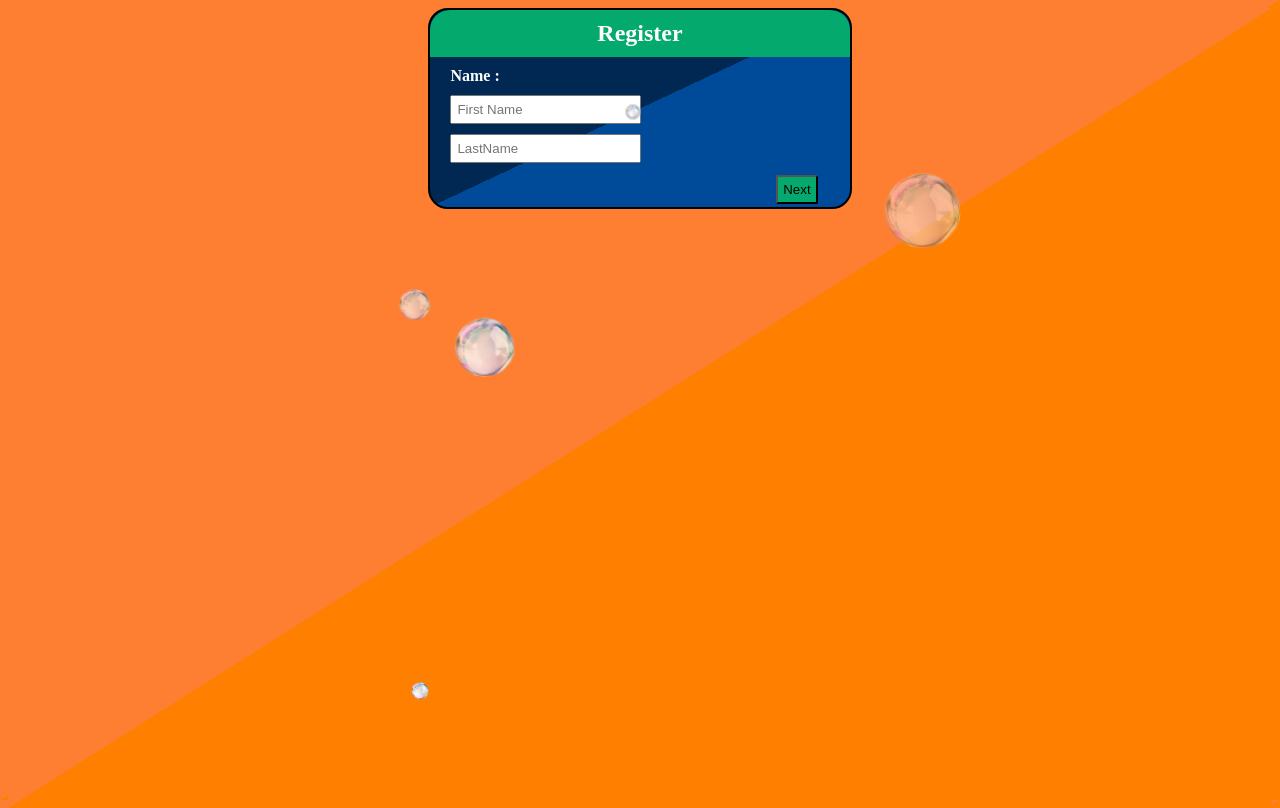
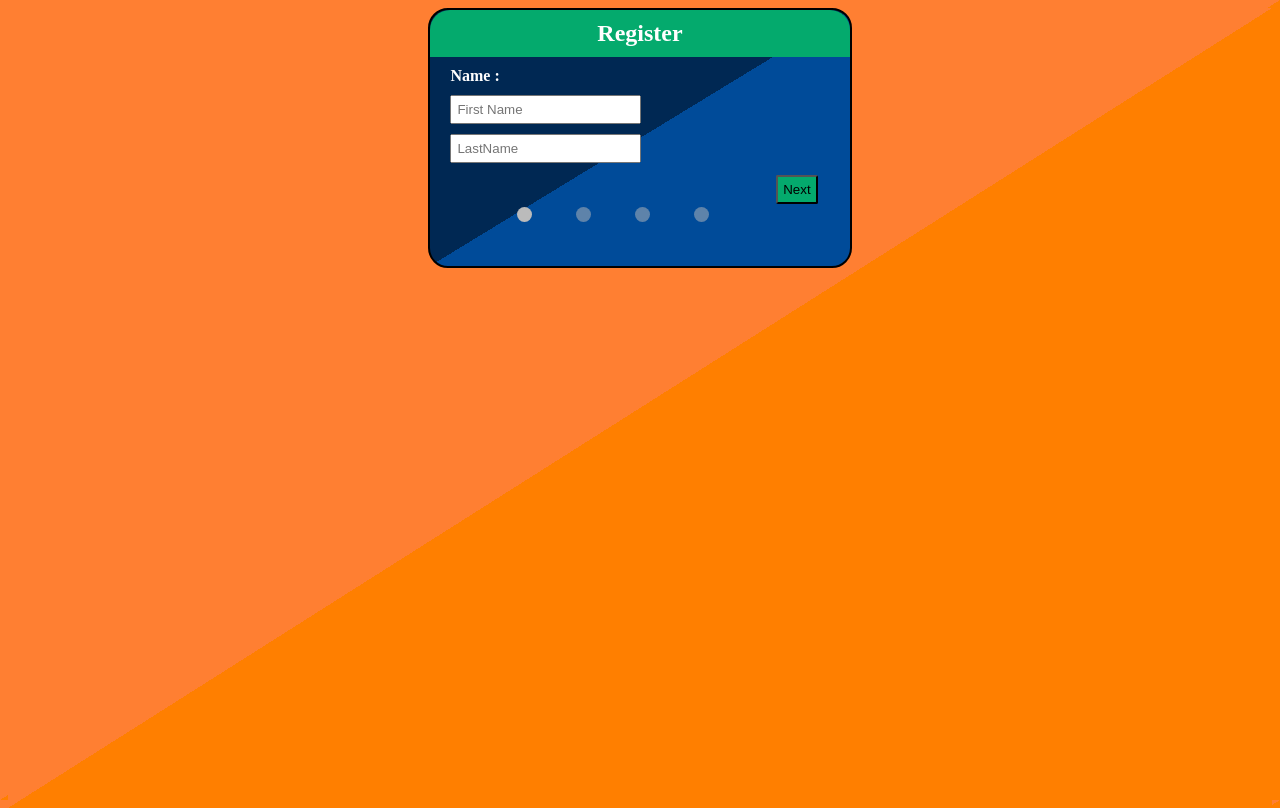
Before and after one commit to SNaveenjayakrishna/Multiwizard_form, a plain HTML site: page index.html in a window 1280 px wide. Drawn offline with Linux system fonts and the light colour scheme.

Commit message:
Update style.css

```diff
--- a/style.css
+++ b/style.css
@@ -1,4 +1,4 @@
-span{
+bubble{
     position: absolute;
     width: 20px;
     height: 20px;
```
